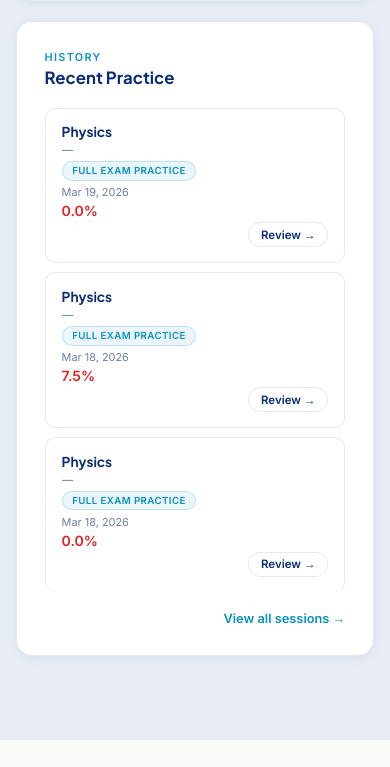
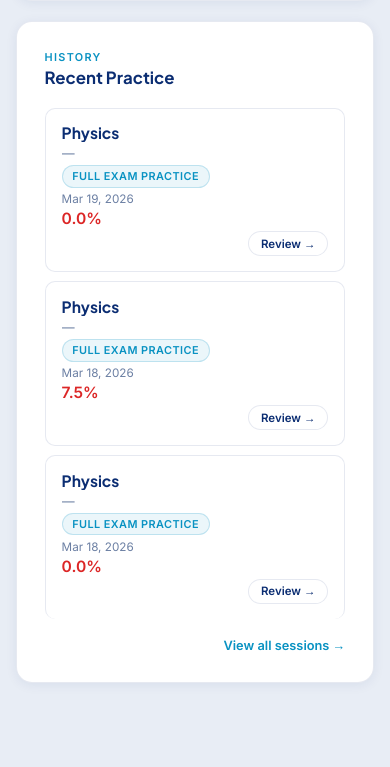
Before and after one commit to Oneshojon/Brainz-Academy, a Django app: page /dashboard/ in a window 390 px wide. Shown: the part 2163-2930 px from the top of the page. Before the commit the page ends 2903 px from the top, so only its background shows below. Run offline with Django 5.2, Linux system fonts and the light colour scheme; a user stored in the database is signed in; data comes from the database, SQL or seed files in the repository.

Commit message:
Fix recent session on dashboard - 10

```diff
--- a/Users/static/Users/dashboard.css
+++ b/Users/static/Users/dashboard.css
@@ -176,7 +176,7 @@
   /* Subject — row 0 */
   .sr-subject {
     grid-area: subject;
-    font-size: clamp(0.82rem, 3.5vw, 1rem);
+    font-size: clamp(0.65rem, 4vw, 1rem);
     font-weight: 700;
     white-space: nowrap;
     overflow: hidden;
@@ -188,7 +188,7 @@
   .sr-series {
     display: block;
     grid-area: series;
-    font-size: clamp(0.72rem, 3vw, 0.82rem);
+    font-size: clamp(0.58rem, 3.5vw, 0.82rem);
     color: var(--muted);
     white-space: nowrap;
     overflow: hidden;
@@ -199,7 +199,7 @@
   .sr-badge {
     display: inline-block;
     grid-area: badge;
-    font-size: clamp(0.6rem, 2.5vw, 0.68rem);
+    font-size: clamp(0.5rem, 3vw, 0.68rem);
     font-weight: 700;
     letter-spacing: 0.04em;
     color: var(--blue);
@@ -215,7 +215,7 @@
   .sr-date {
     display: block;
     grid-area: date;
-    font-size: clamp(0.68rem, 2.8vw, 0.78rem);
+    font-size: clamp(0.55rem, 3vw, 0.78rem);
     color: var(--muted);
   }
 
@@ -223,7 +223,7 @@
   .sr-score-mob {
     display: block;
     grid-area: score;
-    font-size: clamp(0.88rem, 3.5vw, 1rem);
+    font-size: clamp(0.75rem, 4vw, 1rem);
     font-weight: 700;
   }
 
```
